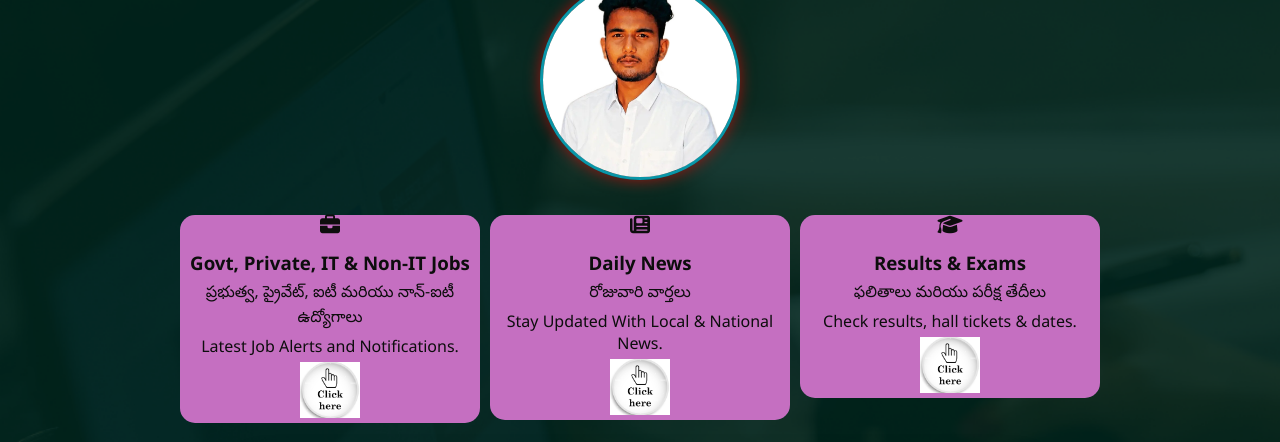
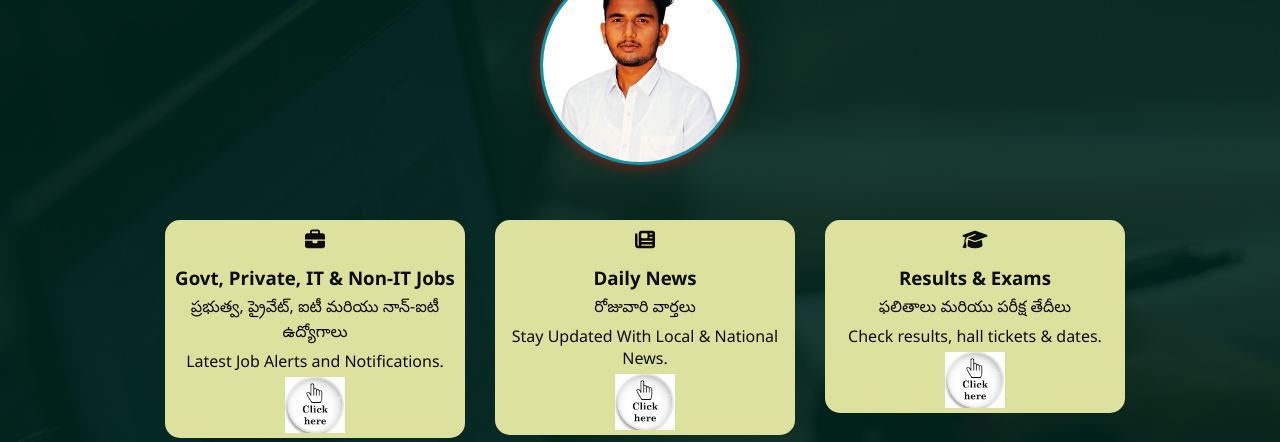
Before and after one commit to DileepNiki121/MY_NETFIER_WEBSITE, a plain HTML site: page index.html in a window 1280 px wide. Shown: the top 442 px of the page. Drawn offline with Linux system fonts and the light colour scheme.

Commit message:
Update styles1.css

```diff
--- a/styles1.css
+++ b/styles1.css
@@ -240,12 +240,13 @@ button:hover {
   justify-content: center;
   gap: 10px;
   flex-wrap: wrap;
-  margin: 20px auto;
+  margin: 30px 20px 10px 30px;
+  margin: right 440px;
 }
 
 .info-box {
-  background: #c56fc1;
-  color: rgb(13, 13, 13);
+  background: #dce19e;
+  color: rgb(13, 13, 14);
   border-radius: 15px;
   padding: 0%;
   width: 300px;
@@ -261,6 +262,7 @@ button:hover {
 .info-box i {
   font-size: 20px;
   margin-bottom: 5px;
+  margin-top:10px;
 }
 
 .info-box p {
@@ -295,6 +297,12 @@ a {
   object-fit: cover;
   border: 3px solid #0a96a8;
   box-shadow: 0 0 15px rgba(255, 0, 0, 0.6);
+
+}
+
+.card{
+  padding: 0%;
+  margin: 10px;
 }
 
 /* ==================== MOBILE RESPONSIVENESS ==================== */
```
